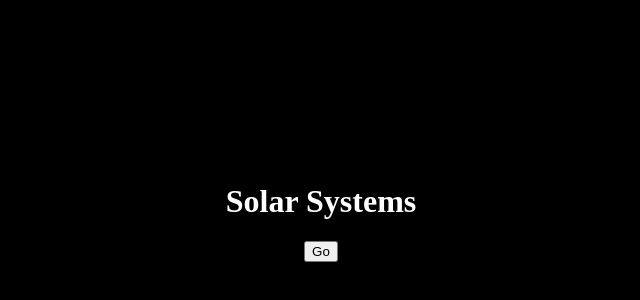
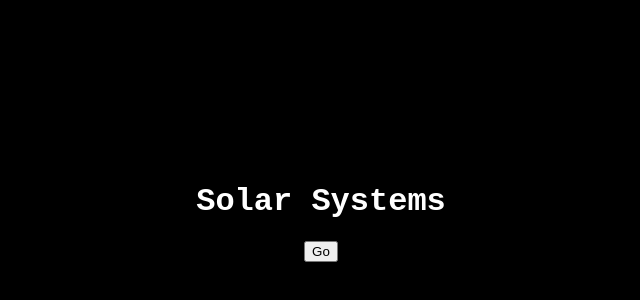
Before and after one commit to grosgg/solar-systems, a React app: page / in a window 1280 px wide. Shown: the part 188-488 px from the top of the page, without its empty margins (319-959 px from the left). Built offline with nearby package versions, Linux system fonts and the light colour scheme.

Commit message:
Change font

```diff
--- a/src/menu/Menu.css
+++ b/src/menu/Menu.css
@@ -4,5 +4,7 @@
   justify-content: center;
   align-items: center;
   width: 100%;
+
   color: white;
+  font-family: 'Courier New', Courier, monospace;
 }
```
